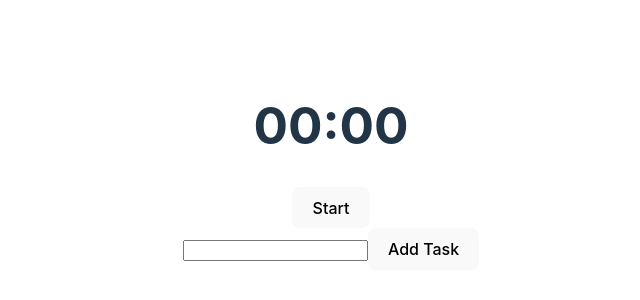
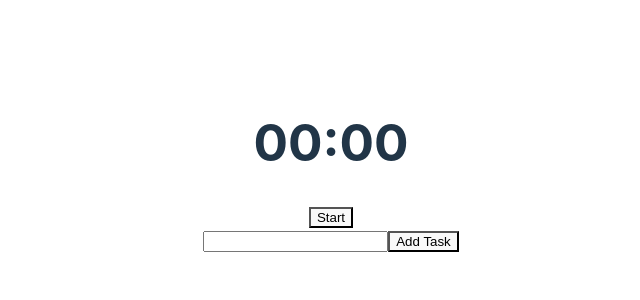
Before and after one commit to michealcoleyoung/react-task-logger, a React (Vite) app: page / in a window 1280 px wide. Shown: the part 234-534 px from the top of the page, without its empty margins (309-949 px from the left). Built offline with nearby package versions, Linux system fonts and the light colour scheme.

Commit message:
Removed button styling

```diff
--- a/src/App.jsx
+++ b/src/App.jsx
@@ -23,10 +23,10 @@ export default function App() {
     console.log("This is a test")
   };
 
-  const handleExportData = () => {
-    console.log(tasks);
-    // Perform export logic here
-  };
+  // const handleExportData = () => {
+  //   console.log(tasks);
+  //   // Perform export logic here
+  // };
 
   return (
     <>
--- a/src/TaskInput.jsx
+++ b/src/TaskInput.jsx
@@ -19,6 +19,7 @@ export function TaskInput(props) {
     if (task.trim() !== '') {
       setTasks([...tasks, task]);
       setTask('');
+      console.log(setTask)
     }
   }
 
--- a/src/index.css
+++ b/src/index.css
@@ -37,7 +37,7 @@ h1 {
 }
 
 button {
-  border-radius: 8px;
+  /* border-radius: 8px;
   border: 1px solid transparent;
   padding: 0.6em 1.2em;
   font-size: 1em;
@@ -45,7 +45,7 @@ button {
   font-family: inherit;
   background-color: #1a1a1a;
   cursor: pointer;
-  transition: border-color 0.25s;
+  transition: border-color 0.25s; */
 }
 button:hover {
   border-color: #646cff;
```
Also changed, not shown: src/ExportData.jsx (+7 -0 lines), src/TaskTimerButton.jsx (line endings or trailing spaces).
